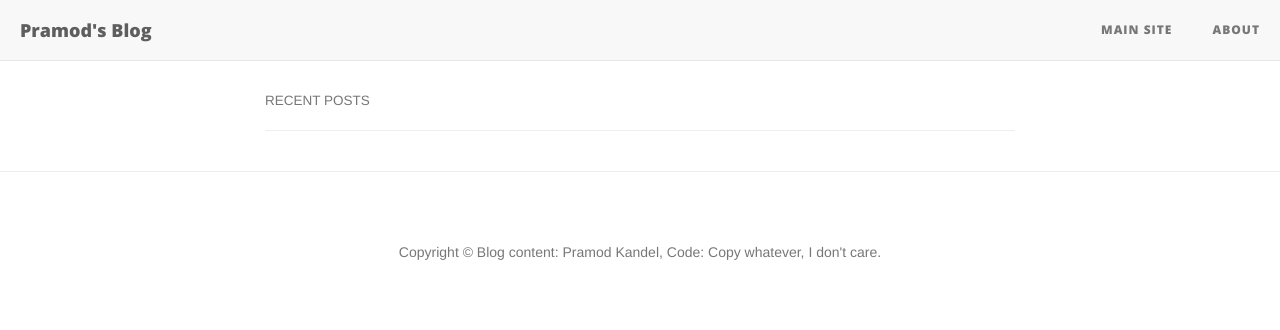
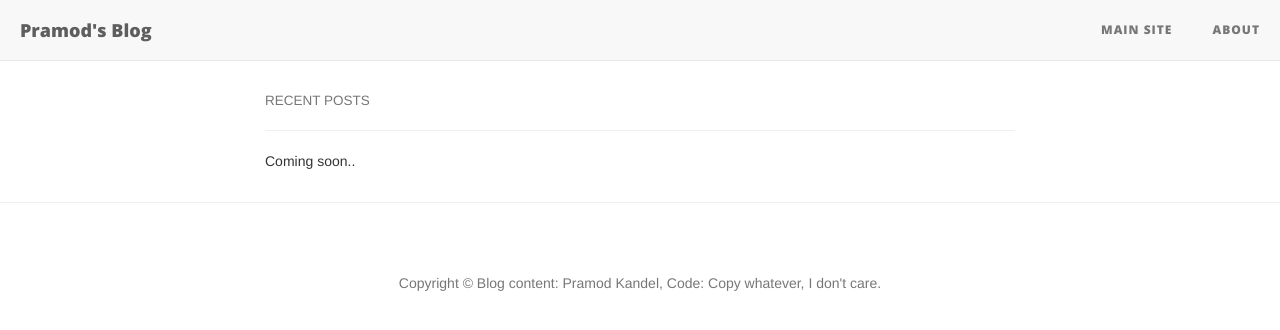
Before and after one commit to pramod2/mysite, a Django app: template blog/templates/blog/index.html in a window 1280 px wide. Shown: the top 330 px of the page. Run offline with Django 3.2, Linux system fonts and the light colour scheme; the template is opened without the code that fills it, so the values that code supplies are empty; some libraries are stand-ins or nearby versions.

Commit message:
Coming soon for empty blog list

```diff
--- a/blog/templates/blog/index.html
+++ b/blog/templates/blog/index.html
@@ -17,6 +17,9 @@
 </h4>
 <hr>
 
+{% if not recent_posts %}
+  <p> Coming soon..</p>
+{% else %}
   {% for post in recent_posts %}
     <div class="post">
       <a href="{{post.get_absolute_url}}" class="deco-none"><div class="post-title">
@@ -44,8 +47,8 @@
       </div>
       <hr>
     </div>
-
   {% endfor %}
+{% endif %}
 {% endblock %}
 
 <div id="footer">
```
Lines whose indentation alone changed are shown as unchanged.
